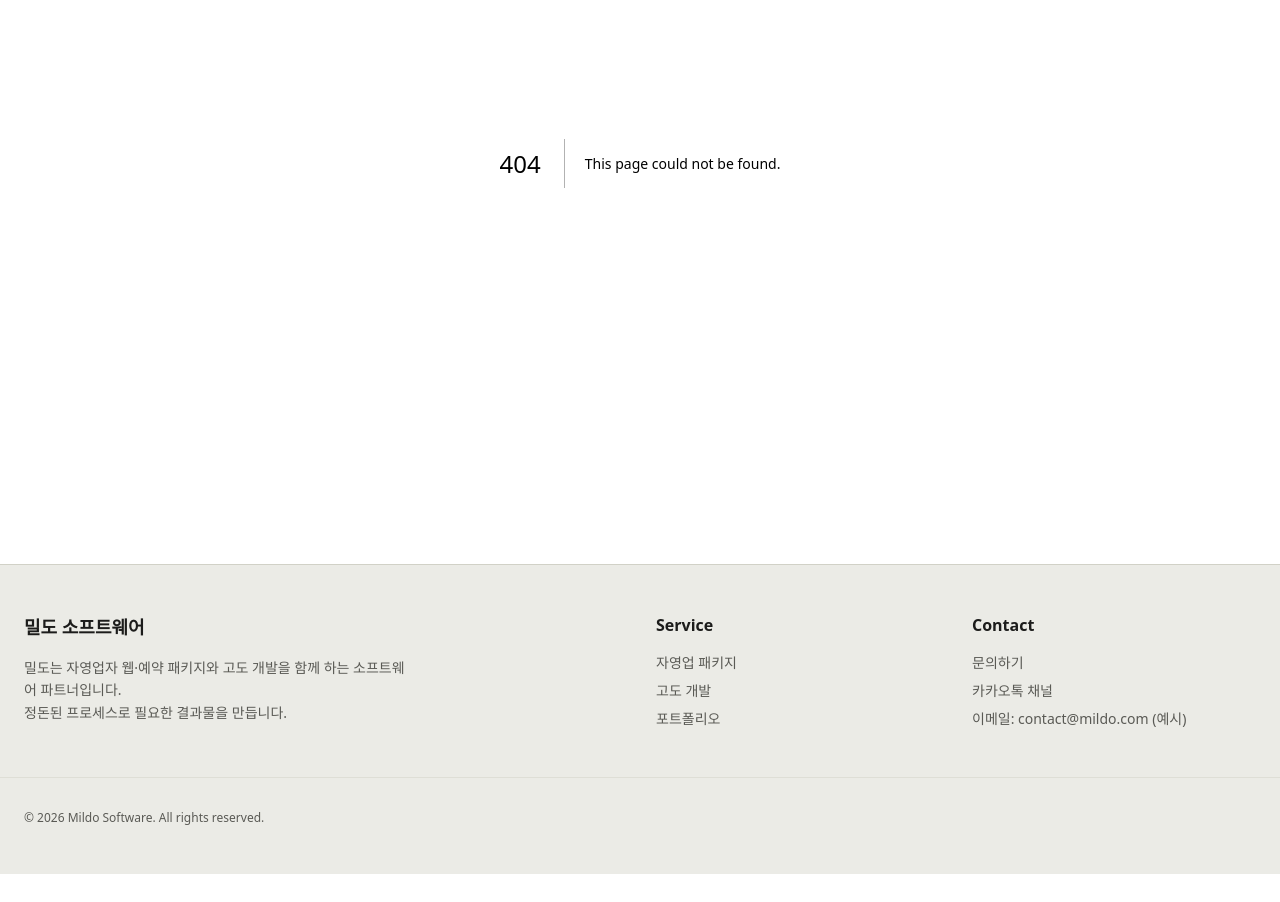
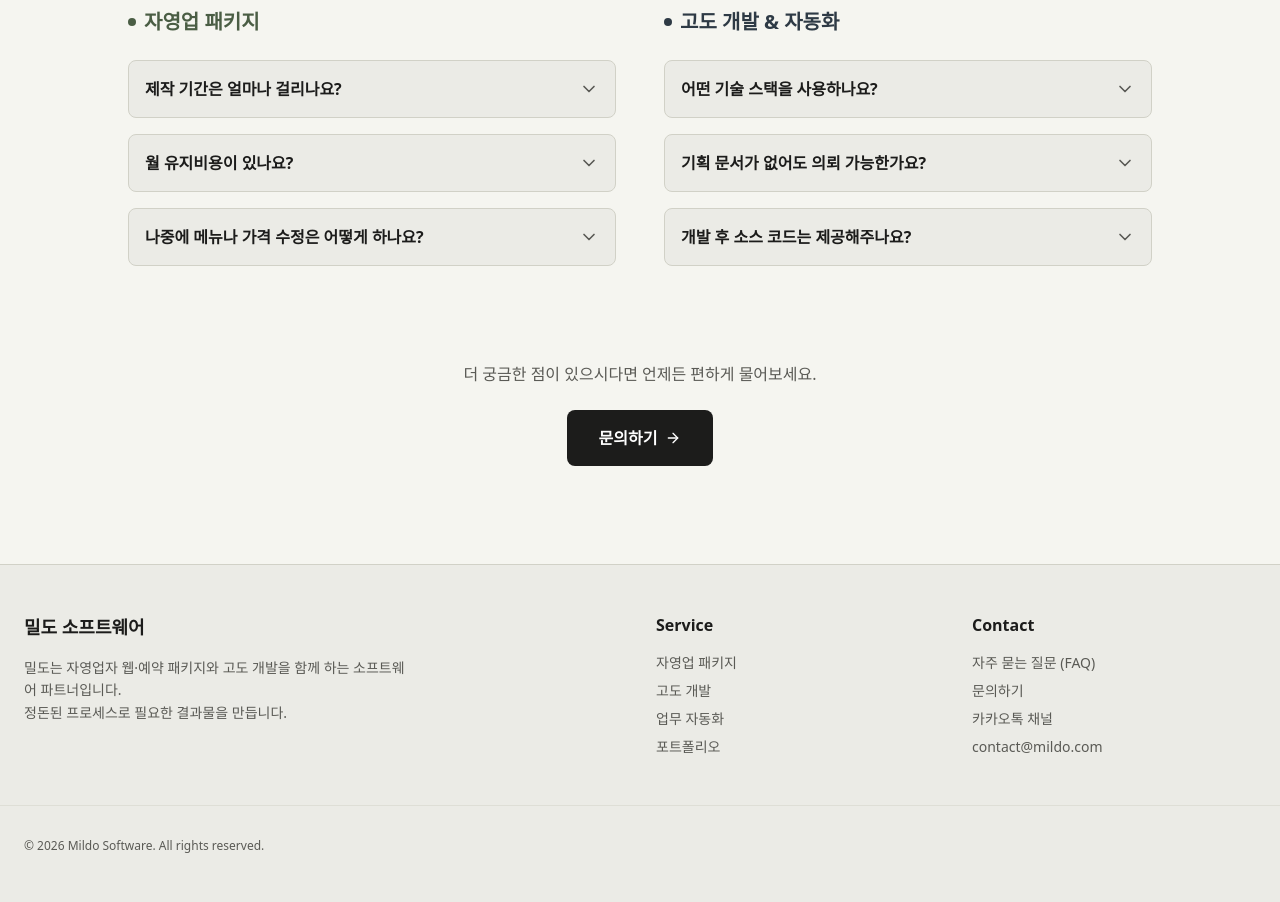
Before and after one commit to jiminseong/mildo, a Next.js app: page /faq in a window 1280 px wide. Before the commit this address had no page. Shown: the part 360-1262 px from the top of the page. Before the commit the page ends 1234 px from the top, so only its background shows below. Built offline with nearby package versions, Linux system fonts and the light colour scheme; a web font is replaced by a local one.

Commit message:
feat: FAQ 페이지 추가 및 Google Analytics/GTM 통합, 푸터 링크 개선

```diff
--- a/package.json
+++ b/package.json
@@ -9,6 +9,7 @@
     "lint": "eslint"
   },
   "dependencies": {
+    "@supabase/supabase-js": "^2.93.3",
     "class-variance-authority": "^0.7.1",
     "clsx": "^2.1.1",
     "framer-motion": "^12.29.2",
--- /dev/null
+++ b/src/app/faq/page.tsx
@@ -0,0 +1,147 @@
+"use client";
+
+import { ArrowRight, ChevronDown } from "lucide-react";
+import Link from "next/link";
+import { useState } from "react";
+
+// Simple Accordion Component
+function FAQItem({ question, answer }: { question: string; answer: React.ReactNode }) {
+  const [isOpen, setIsOpen] = useState(false);
+
+  return (
+    <div className="border border-border rounded-lg bg-surface overflow-hidden">
+      <button
+        onClick={() => setIsOpen(!isOpen)}
+        className="w-full flex items-center justify-between p-4 text-left font-semibold text-text-primary hover:bg-black/5 transition-colors"
+      >
+        {question}
+        <ChevronDown
+          className={`w-5 h-5 text-text-secondary transition-transform duration-200 ${
+            isOpen ? "rotate-180" : ""
+          }`}
+        />
+      </button>
+      <div
+        className={`grid transition-all duration-200 ease-in-out ${
+          isOpen ? "grid-rows-[1fr] opacity-100" : "grid-rows-[0fr] opacity-0"
+        }`}
+      >
+        <div className="overflow-hidden">
+          <div className="p-4 pt-0 text-text-secondary leading-relaxed border-t border-transparent">
+            {answer}
+          </div>
+        </div>
+      </div>
+    </div>
+  );
+}
+
+export default function FAQPage() {
+  return (
+    <main className="min-h-screen pt-24 pb-20">
+      <div className="container mx-auto px-6 max-w-container">
+        {/* Header */}
+        <section className="mb-16 text-center">
+          <h1 className="text-4xl font-bold mb-4 text-text-primary">자주 묻는 질문</h1>
+          <p className="text-text-secondary text-lg">궁금한 내용을 빠르게 확인해보세요.</p>
+        </section>
+
+        {/* FAQ Sections */}
+        <div className="grid md:grid-cols-2 gap-12 max-w-5xl mx-auto">
+          {/* Section 1: 자영업 패키지 */}
+          <section>
+            <h2 className="text-xl font-bold mb-6 text-dangol flex items-center gap-2">
+              <span className="w-2 h-2 rounded-full bg-dangol"></span>
+              자영업 패키지
+            </h2>
+            <div className="space-y-4">
+              <FAQItem
+                question="제작 기간은 얼마나 걸리나요?"
+                answer={
+                  <>
+                    자료(사진, 메뉴 등)를 모두 전달해주신 시점부터{" "}
+                    <strong>평균 5~7일(영업일 기준)</strong> 소요됩니다. 예약 연동이나 추가 페이지가
+                    많은 경우 2~3일 더 걸릴 수 있습니다.
+                  </>
+                }
+              />
+              <FAQItem
+                question="월 유지비용이 있나요?"
+                answer={
+                  <>
+                    제작비는 1회성입니다. 다만, 홈페이지 주소(도메인) 비용과 서버 유지비용 등{" "}
+                    <strong>실비(월 1~2만원 내외)</strong>는 별도로 발생하며, 이는 고객님 명의로
+                    직접 결제하시도록 안내해 드립니다.
+                  </>
+                }
+              />
+              <FAQItem
+                question="나중에 메뉴나 가격 수정은 어떻게 하나요?"
+                answer={
+                  <>
+                    간단한 텍스트/이미지 수정은 <strong>오픈 후 1개월간 무상</strong>으로 지원해
+                    드립니다. 이후에는 건별 소액의 비용으로 처리해 드리거나, 직접 수정하실 수 있는
+                    가이드 문서를 제공해 드립니다.
+                  </>
+                }
+              />
+            </div>
+          </section>
+
+          {/* Section 2: 고도 개발 & 자동화 */}
+          <section>
+            <h2 className="text-xl font-bold mb-6 text-labs flex items-center gap-2">
+              <span className="w-2 h-2 rounded-full bg-labs"></span>
+              고도 개발 & 자동화
+            </h2>
+            <div className="space-y-4">
+              <FAQItem
+                question="어떤 기술 스택을 사용하나요?"
+                answer={
+                  <>
+                    주로 <strong>Next.js, React, Node.js, Supabase</strong> 등 최신 웹 기술을
+                    사용합니다. 프로젝트 특성에 따라 React Native(앱), Python(자동화/데이터) 등을
+                    활용하며, 안정성과 유지보수 용이성을 최우선으로 고려합니다.
+                  </>
+                }
+              />
+              <FAQItem
+                question="기획 문서가 없어도 의뢰 가능한가요?"
+                answer={
+                  <>
+                    네, 가능합니다. 아이디어만 있으셔도{" "}
+                    <strong>상세 기획 및 요구사항 정의부터 함께 진행</strong>해 드립니다. 다만, 기획
+                    단계부터 참여할 경우 별도의 기획 비용이 산정될 수 있습니다.
+                  </>
+                }
+              />
+              <FAQItem
+                question="개발 후 소스 코드는 제공해주나요?"
+                answer={
+                  <>
+                    네, 모든 개발 <strong>소스 코드의 소유권은 고객님께 귀속</strong>되며, 프로젝트
+                    종료 시 GitHub 저장소 초대 또는 파일 형태로 원본 코드를 전달해 드립니다. (단,
+                    솔루션 형태의 임대형 서비스 제외)
+                  </>
+                }
+              />
+            </div>
+          </section>
+        </div>
+
+        {/* CTA */}
+        <section className="mt-24 text-center">
+          <p className="text-text-secondary mb-6">
+            더 궁금한 점이 있으시다면 언제든 편하게 물어보세요.
+          </p>
+          <Link
+            href="/contact"
+            className="inline-flex items-center gap-2 px-8 py-4 bg-text-primary text-white font-bold rounded-lg hover:bg-black/80 transition-colors"
+          >
+            문의하기 <ArrowRight className="w-4 h-4" />
+          </Link>
+        </section>
+      </div>
+    </main>
+  );
+}
--- a/src/app/layout.tsx
+++ b/src/app/layout.tsx
@@ -16,6 +16,7 @@ export const metadata: Metadata = {
   },
 };
 
+import GoogleTagManager from "@/components/analytics/GoogleTagManager";
 import { Header } from "@/components/layout/Header";
 import { Footer } from "@/components/layout/Footer";
 import { EventBanner } from "@/components/layout/EventBanner";
@@ -28,6 +29,15 @@ export default function RootLayout({
   return (
     <html lang="ko">
       <body className="antialiased text-text-primary bg-base font-sans">
+        <GoogleTagManager />
+        <noscript>
+          <iframe
+            src="https://www.googletagmanager.com/ns.html?id=GTM-5ZLX3CKM"
+            height="0"
+            width="0"
+            style={{ display: "none", visibility: "hidden" }}
+          />
+        </noscript>
         <EventBanner />
         <Header />
         <div className="">{children}</div>
--- /dev/null
+++ b/src/components/analytics/GoogleAnalytics.tsx
@@ -0,0 +1,32 @@
+"use client";
+
+import Script from "next/script";
+
+export default function GoogleAnalytics() {
+  const gaId = process.env.NEXT_PUBLIC_GA_ID;
+
+  if (!gaId) return null;
+
+  return (
+    <>
+      <Script
+        strategy="afterInteractive"
+        src={`https://www.googletagmanager.com/gtag/js?id=${gaId}`}
+      />
+      <Script
+        id="google-analytics"
+        strategy="afterInteractive"
+        dangerouslySetInnerHTML={{
+          __html: `
+            window.dataLayer = window.dataLayer || [];
+            function gtag(){dataLayer.push(arguments);}
+            gtag('js', new Date());
+            gtag('config', '${gaId}', {
+              page_path: window.location.pathname,
+            });
+          `,
+        }}
+      />
+    </>
+  );
+}
--- /dev/null
+++ b/src/components/analytics/GoogleTagManager.tsx
@@ -0,0 +1,19 @@
+"use client";
+
+import Script from "next/script";
+
+export default function GoogleTagManager() {
+  return (
+    <Script
+      id="gtm-script"
+      strategy="afterInteractive"
+      dangerouslySetInnerHTML={{
+        __html: `(function(w,d,s,l,i){w[l]=w[l]||[];w[l].push({'gtm.start':
+new Date().getTime(),event:'gtm.js'});var f=d.getElementsByTagName(s)[0],
+j=d.createElement(s),dl=l!='dataLayer'?'&l='+l:'';j.async=true;j.src=
+'https://www.googletagmanager.com/gtm.js?id='+i+dl;f.parentNode.insertBefore(j,f);
+})(window,document,'script','dataLayer','GTM-5ZLX3CKM');`,
+      }}
+    />
+  );
+}
--- a/src/components/layout/Footer.tsx
+++ b/src/components/layout/Footer.tsx
@@ -17,17 +17,22 @@ export function Footer() {
           <h3 className="font-semibold text-text-primary">Service</h3>
           <ul className="space-y-2 text-sm text-text-secondary">
             <li>
-              <Link href="/local" className="hover:text-text-primary">
+              <Link href="/local" className="hover:text-text-primary transition-colors">
                 자영업 패키지
               </Link>
             </li>
             <li>
-              <Link href="/advanced" className="hover:text-text-primary">
+              <Link href="/advanced" className="hover:text-text-primary transition-colors">
                 고도 개발
               </Link>
             </li>
             <li>
-              <Link href="/portfolio" className="hover:text-text-primary">
+              <Link href="/automation" className="hover:text-text-primary transition-colors">
+                업무 자동화
+              </Link>
+            </li>
+            <li>
+              <Link href="/portfolio" className="hover:text-text-primary transition-colors">
                 포트폴리오
               </Link>
             </li>
@@ -37,9 +42,33 @@ export function Footer() {
         <div className="space-y-4">
           <h3 className="font-semibold text-text-primary">Contact</h3>
           <ul className="space-y-2 text-sm text-text-secondary">
-            <li>문의하기</li>
-            <li>카카오톡 채널</li>
-            <li>이메일: contact@mildo.com (예시)</li>
+            <li>
+              <Link href="/faq" className="hover:text-text-primary transition-colors">
+                자주 묻는 질문 (FAQ)
+              </Link>
+            </li>
+            <li>
+              <Link href="/contact" className="hover:text-text-primary transition-colors">
+                문의하기
+              </Link>
+            </li>
+            <li>
+              <a
+                href="#"
+                className="hover:text-text-primary transition-colors"
+                onClick={(e) => e.preventDefault()}
+              >
+                카카오톡 채널
+              </a>
+            </li>
+            <li>
+              <a
+                href="mailto:contact@mildo.com"
+                className="hover:text-text-primary transition-colors"
+              >
+                contact@mildo.com
+              </a>
+            </li>
           </ul>
         </div>
       </div>
```
Also changed, not shown: 1 other file (tests, documents, lock files or other folders).
